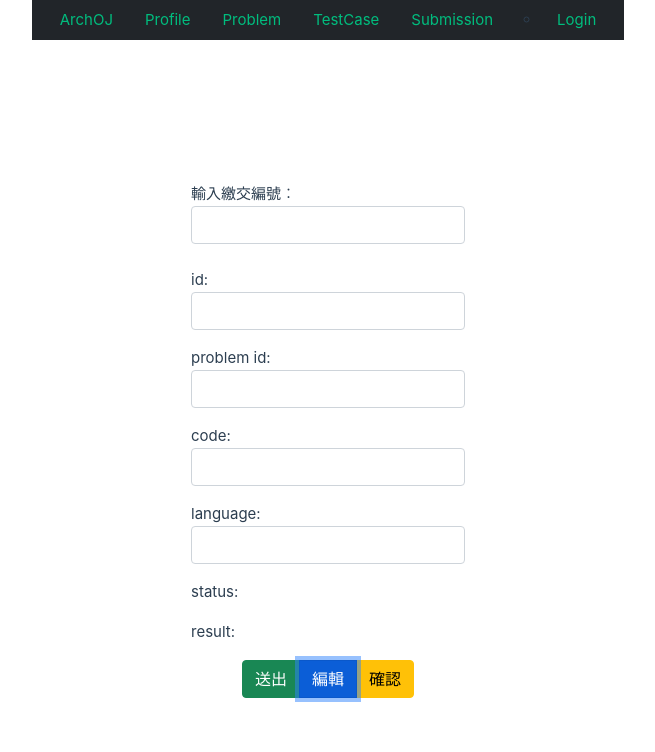
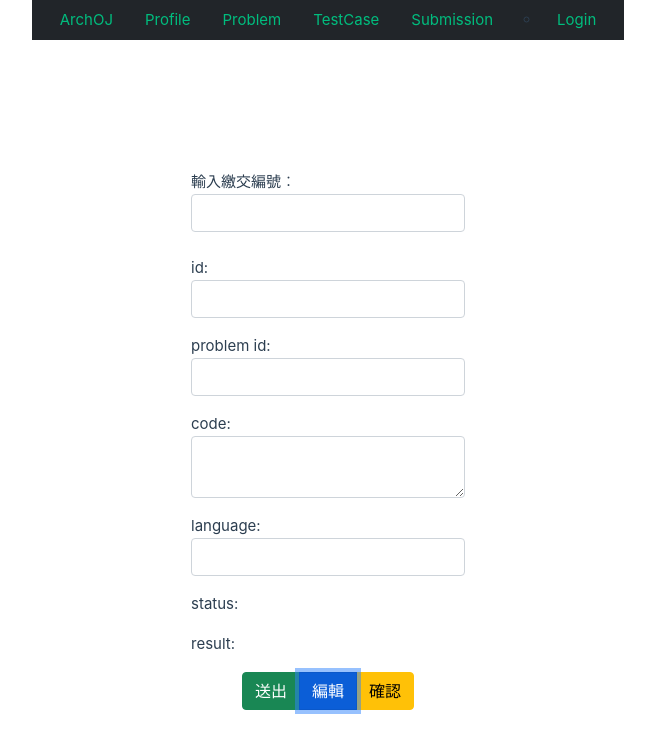
Before and after one commit to nizw0/ArchOJ, a Vue app: page /submission in a window 1280 px wide. Both pictures are taken after a click on the button "編輯". Shown: the top 752 px of the page, without its empty margins (312-967 px from the left). Built offline with nearby package versions, Linux system fonts and the light colour scheme; no server answers; what aws-amplify would draw is missing.

Commit message:
Feat: change code input to textarea

```diff
--- a/src/views/SubmissionView.vue
+++ b/src/views/SubmissionView.vue
@@ -15,7 +15,7 @@
     <div v-else>
       <p>id: <input class="form-control" type="text" v-model="submission.id" /></p>
       <p>problem id: <input class="form-control" type="text" v-model="submission.problem_id" /></p>
-      <p>code: <input class="form-control" type="text" v-model="submission.code" /></p>
+      <p>code: <textarea class="form-control" type="text" v-model="submission.code" /></p>
       <p>language: <input class="form-control" type="text" v-model="submission.language" /></p>
       <p>status: {{ submission.status }}</p>
       <p>result: {{ submission.result }}</p>
```
